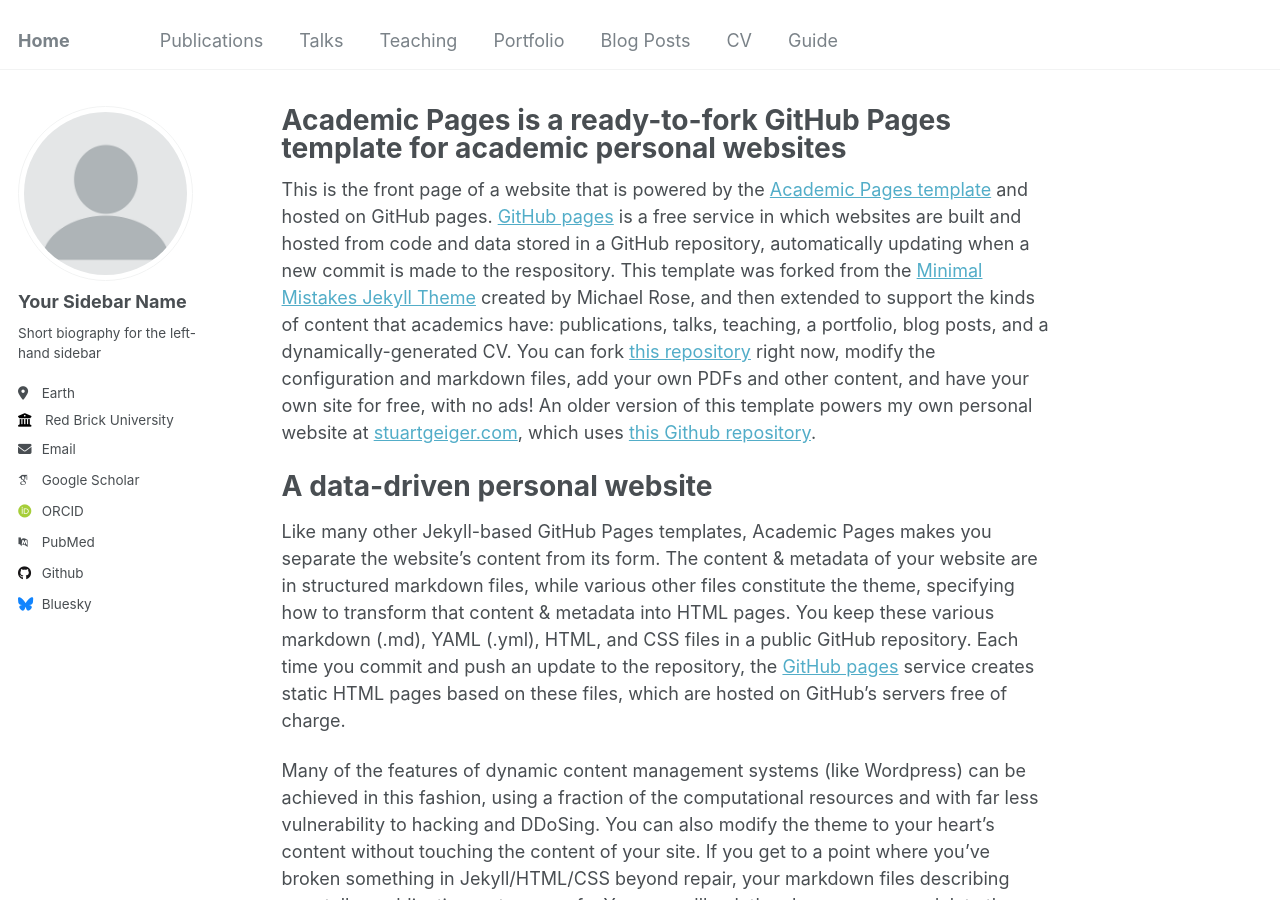
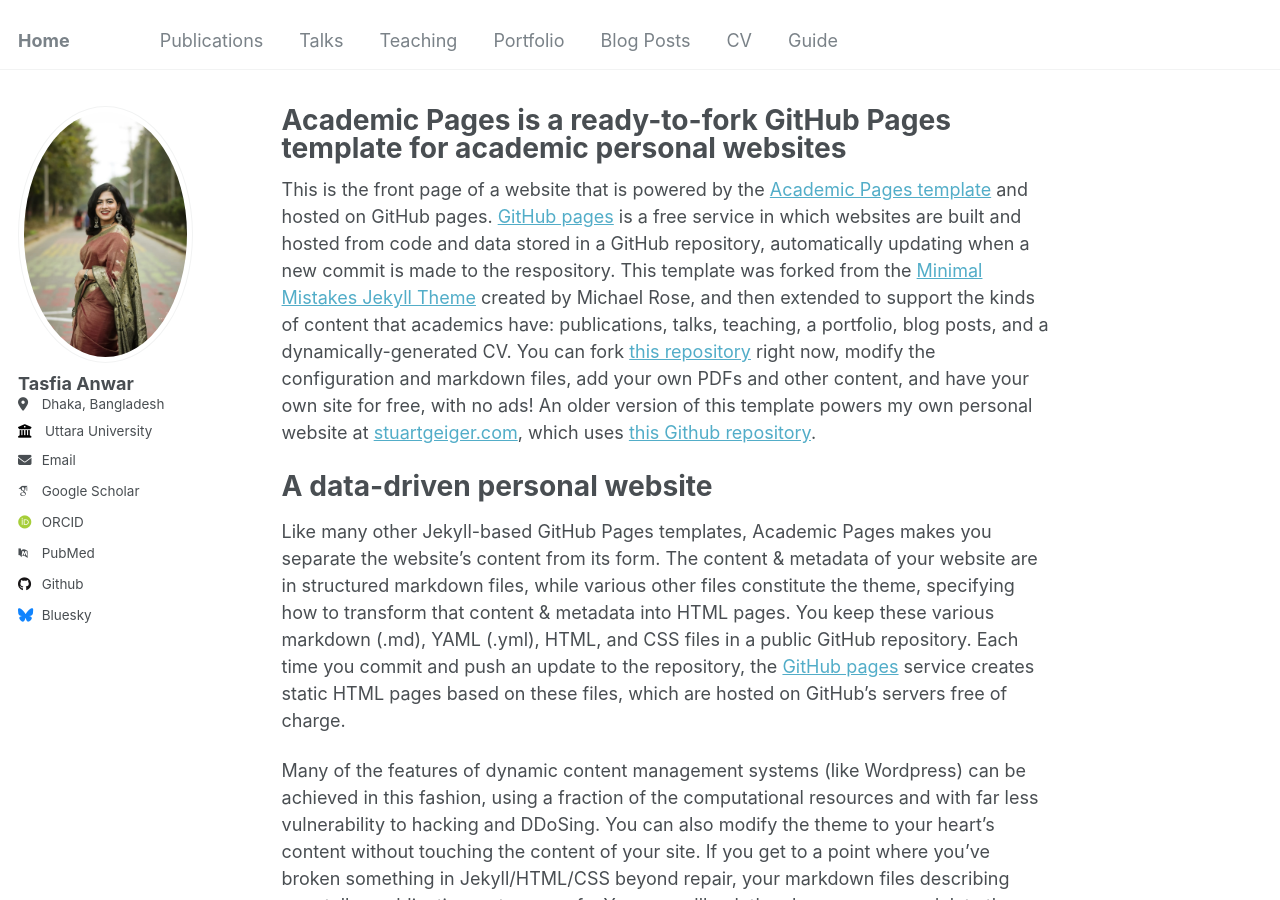
Before and after one commit to Tasfia-Anwar/Portfolio, a Jekyll site: the page built from _pages/about.md, in a window 1280 px wide and 900 px high. Built offline with Jekyll 4.4.1, drawn with Linux system fonts in a browser that asks for light colours; some web fonts are replaced.

Commit message:
Picture upload

```diff
--- a/_config.yml
+++ b/_config.yml
@@ -12,23 +12,23 @@ title                    : "Home"
 title_separator          : "-"
 name                     : &name "Your Name"
 description              : &description "personal description"
-url                      : https://academicpages.github.io # the base hostname & protocol for your site e.g. "https://mmistakes.github.io"
+url                      : https://tasfia-anwar.github.io/Portfolio-/ # the base hostname & protocol for your site e.g. "https://mmistakes.github.io"
 baseurl                  : "" # the subpath of your site, e.g. "/blog"
-repository               : "academicpages/academicpages.github.io"
+repository               : "Tasfia-Anwar/Portfolio-.github.io"
 
 # Site Author - The following control what appear as part of the author content on the side bar.
 #               If a field is blank the icon and link will not appear, otherwise it will be shown.
 #               Additional customization can be done by editing /_includes/author-profile.html
 author:
   # Biographic information
-  avatar           : "profile.png"
-  name             : "Your Sidebar Name"
+  avatar           : "tasfia.jpg"
+  name             : "Tasfia Anwar"
   pronouns         : # example: "she/her"
-  bio              : "Short biography for the left-hand sidebar"
-  location         : "Earth"
-  employer         : "Red Brick University"
+  # bio              : "Short biography for the left-hand sidebar"
+  location         : "Dhaka, Bangladesh"
+  employer         : "Uttara University"
   uri              : # URL
-  email            : "none@example.org"
+  email            : "tasfia1317@gmail.com"
 
   # Academic websites
   arxiv            : # URL - Update with the correct link to your profile
```
Also changed, not shown: images/tasfia.jpg (added).
